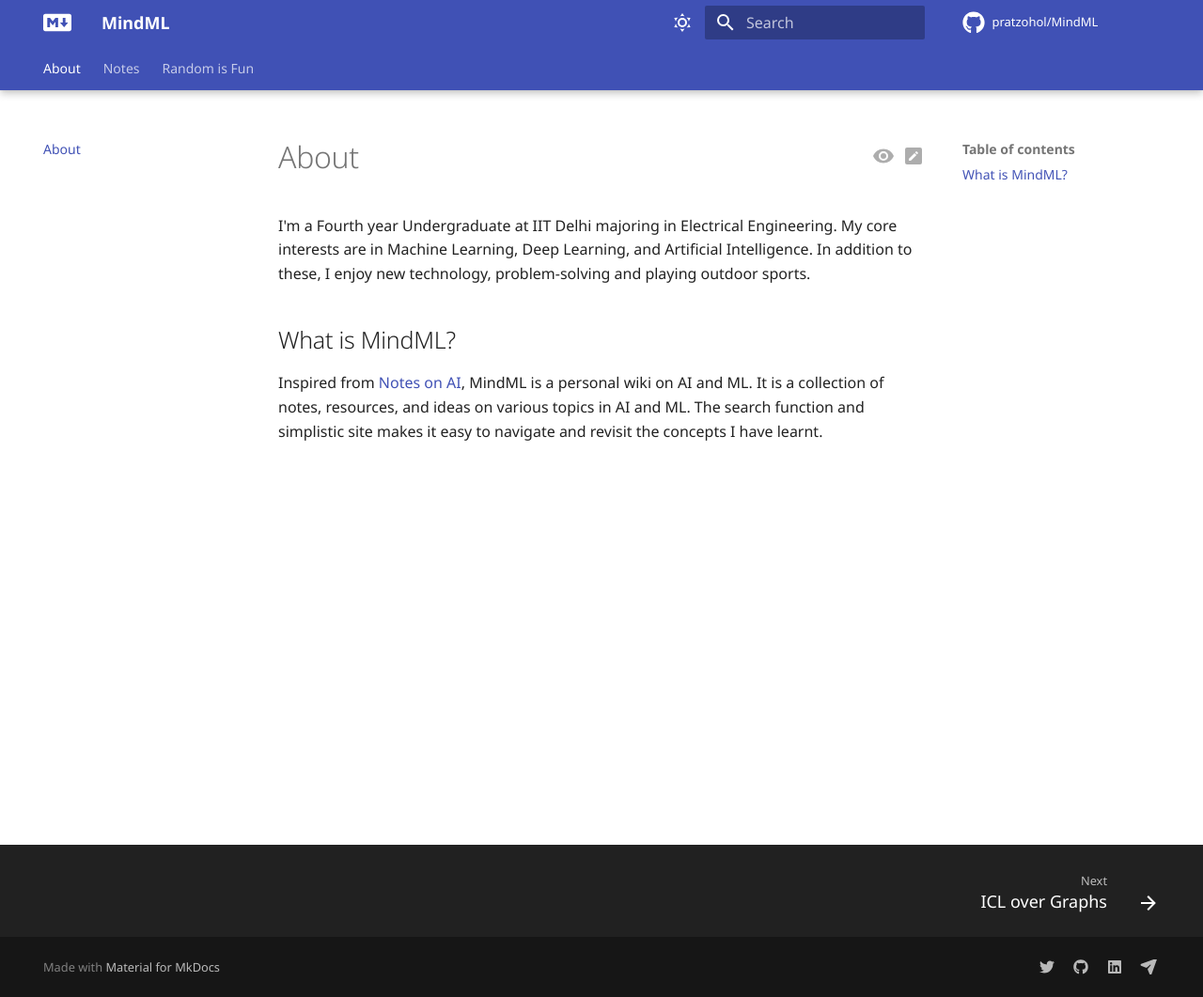
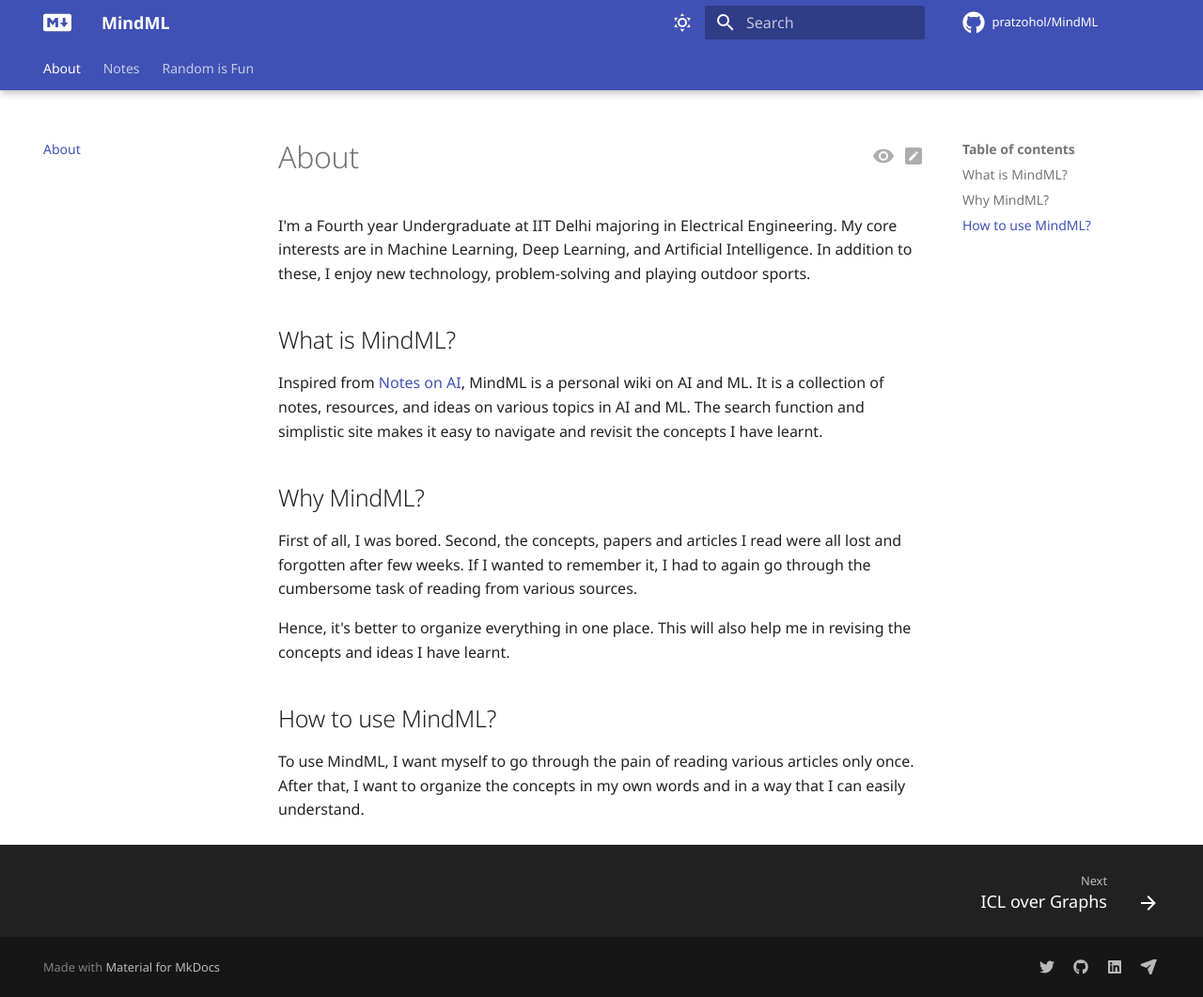
Before and after one commit to pratzohol/MindML, an MkDocs documentation site: the page built from docs/index.md, in a window 1280 px wide and 1061 px high. Shown: the whole window at 94% size. Built offline with MkDocs 1.6.1 and Material for MkDocs 9.7.7, drawn with Linux system fonts in a browser that asks for light colours; comment, search, counter and statistics services are not loaded.

Commit message:
Updated About

```diff
--- a/docs/index.md
+++ b/docs/index.md
@@ -5,3 +5,13 @@ I'm a Fourth year Undergraduate at IIT Delhi majoring in Electrical Engineering.
 ## What is MindML?
 
 Inspired from [Notes on AI](https://notesonai.com/Notes+on+AI), MindML is a personal wiki on AI and ML. It is a collection of notes, resources, and ideas on various topics in AI and ML. The search function and simplistic site makes it easy to navigate and revisit the concepts I have learnt.
+
+## Why MindML?
+
+First of all, I was bored. Second, the concepts, papers and articles I read were all lost and forgotten after few weeks. If I wanted to remember it, I had to again go through the cumbersome task of reading from various sources.
+
+Hence, it's better to organize everything in one place. This will also help me in revising the concepts and ideas I have learnt.
+
+## How to use MindML?
+
+To use MindML, I want myself to go through the pain of reading various articles only once. After that, I want to organize the concepts in my own words and in a way that I can easily understand.
```
